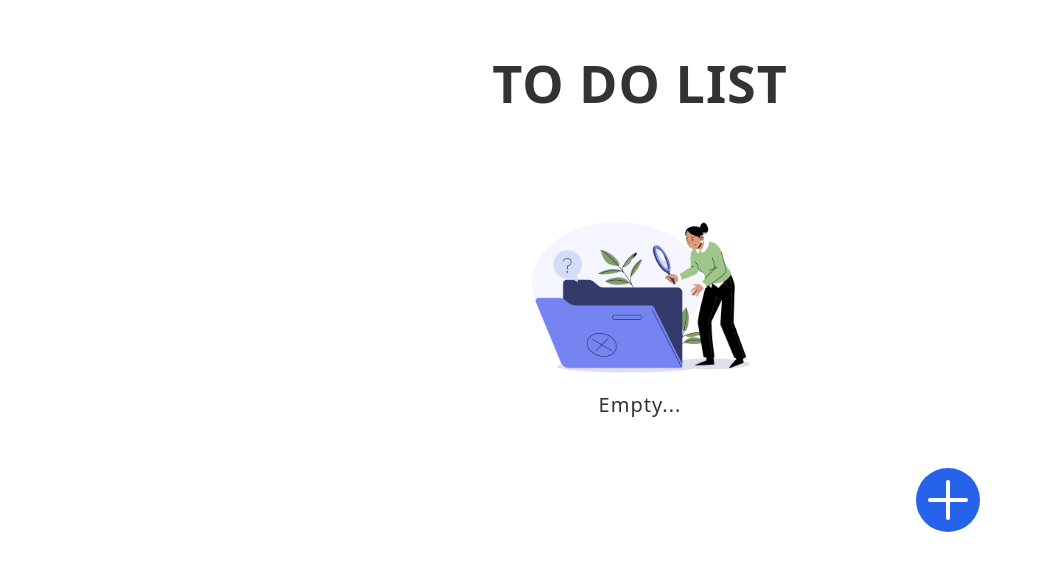
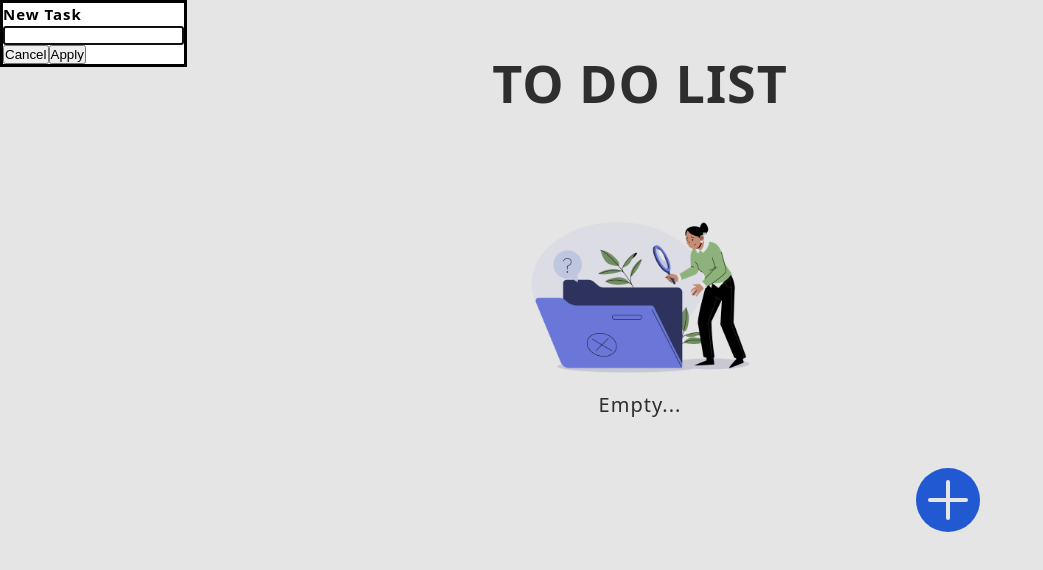
Before and after one commit to thesubodh1/To-Do-App, a React (Vite) app: page / in a window 1280 px wide. Both pictures are taken after a click on the button 948 px from the left and 501 px from the top of the page. Shown: the top 570 px of the page, without its empty margins (0-1043 px from the left). Built offline with nearby package versions, Linux system fonts and the light colour scheme.

Commit message:
Add logic with basic Modal added

```diff
--- a/index.html
+++ b/index.html
@@ -7,6 +7,7 @@
     <title>to-do-list</title>
   </head>
   <body>
+    <div id="modal"></div>
     <div id="root"></div>
     <script type="module" src="/src/main.jsx"></script>
     <script
--- a/src/App.jsx
+++ b/src/App.jsx
@@ -1,17 +1,25 @@
-import { useState } from "react";
+import { useState,useRef } from "react";
 
 import "./App.css";
 import Header from "./components/Header";
 import EmptyScreen from "./components/EmptyScreen";
 import AddButton from "./components/AddButton";
+import Modal from "./components/Modal";
+import AddNewTask from "./components/AddNewTask";
 
 function App() {
+  const modal = useRef();
   const [task,setTask] = useState([]);
+
+  function handleAddNewTask(){
+    modal.current.open();
+  }
   return (
     <>
+      <Modal ref={modal}><AddNewTask/></Modal>
       <Header />
       {task.length == 0 ? <EmptyScreen /> : "New Tasks"}
-      <AddButton />
+      <AddButton onAdd={handleAddNewTask}/>
     </>
   );
 }
--- a/src/components/AddButton.jsx
+++ b/src/components/AddButton.jsx
@@ -1,7 +1,7 @@
-export default function AddButton() {
+export default function AddButton({onAdd}) {
   return (
     <div className="add-btn">
-      <button className="add">
+      <button className="add" onClick={onAdd}>
         <ion-icon name="add-outline" className="add-icon"></ion-icon>
       </button>
     </div>
--- /dev/null
+++ b/src/components/AddNewTask.jsx
@@ -0,0 +1,13 @@
+export default function AddNewTask(){
+    return(
+        <div className="new-task">
+            <h2 className="heading-secondary">New Task</h2>
+            <input type="text" />
+
+            <div className="task-btns">
+                <button>Cancel</button>
+                <button>Apply</button>
+            </div>
+        </div>
+    );
+}
--- a/src/components/Modal.jsx
+++ b/src/components/Modal.jsx
@@ -0,0 +1,25 @@
+import { useImperativeHandle, useRef } from "react";
+import { createPortal } from "react-dom";
+
+export default function Modal({ children, ref }) {
+  const dialog = useRef();
+
+  useImperativeHandle(ref, () => {
+    return {
+      open: () => {
+        dialog.current.showModal();
+      },
+
+      close: () => {
+        dialog.current.close();
+      },
+    };
+  });
+
+  return createPortal(
+    <dialog ref={dialog} className="modal">
+      {children}
+    </dialog>,
+    document.getElementById("modal")
+  );
+}
```
